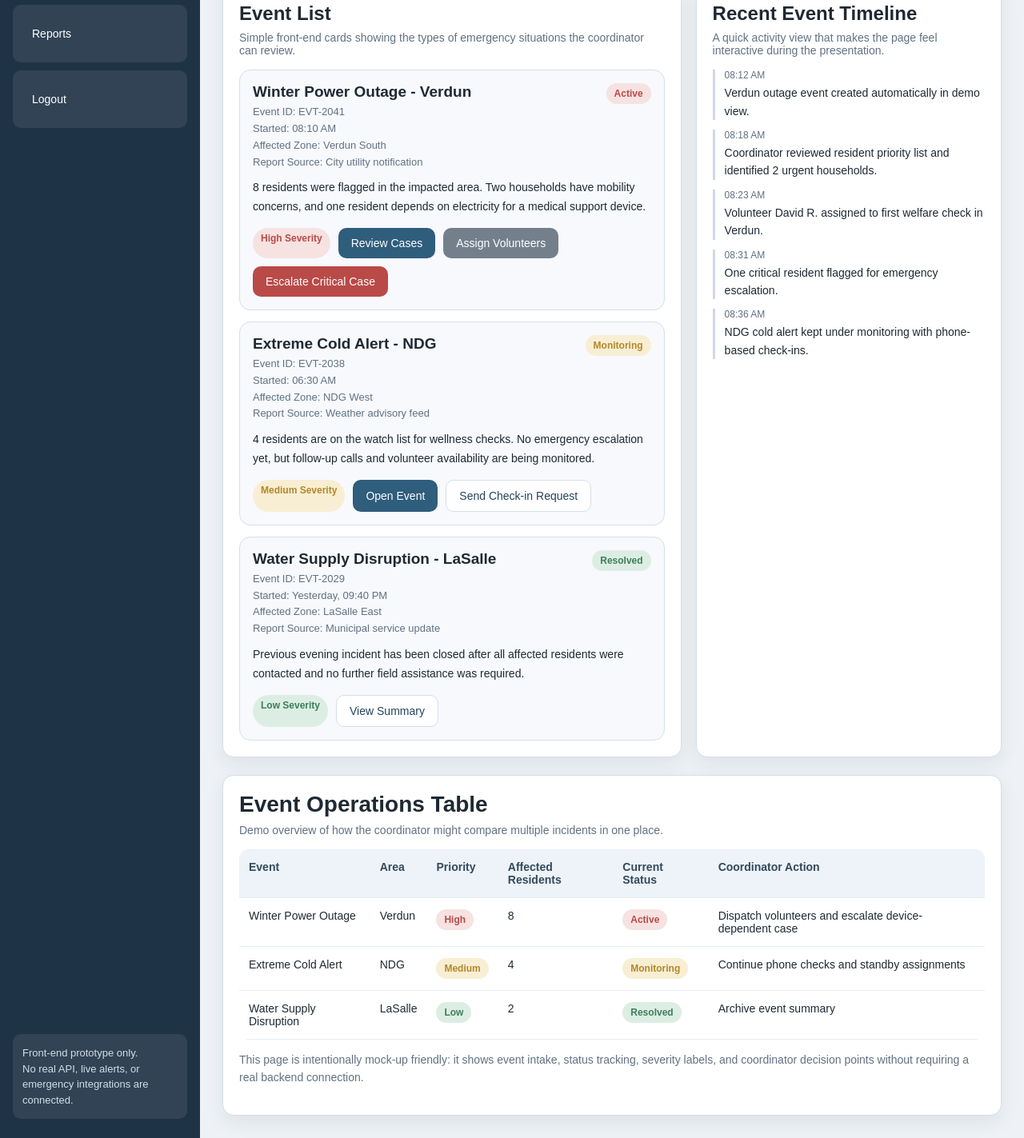
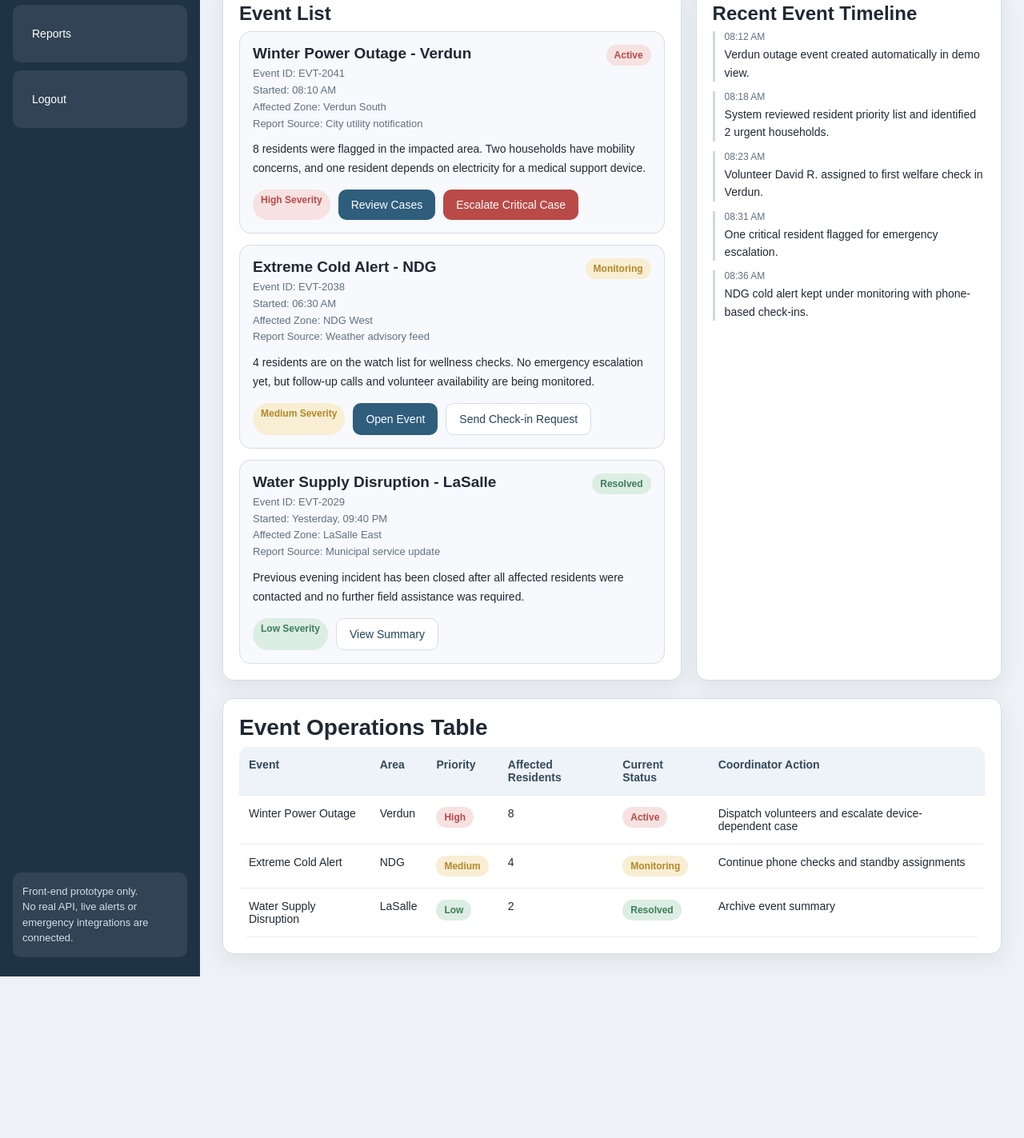
Before and after one commit to Khashi99/dispatch_montreal, a plain HTML site: page coordinator-dashboard/emergency-events.html in a window 1280 px wide. Shown: the part 496-1919 px from the top of the page at 80% size. After the commit the page ends 1717 px from the top, so only its background shows below. Drawn offline with Linux system fonts and the light colour scheme.

Commit message:
Update emergency-events.html

```diff
--- a/coordinator-dashboard/emergency-events.html
+++ b/coordinator-dashboard/emergency-events.html
@@ -478,7 +478,7 @@
 
       <div class="sidebar-footer">
         Front-end prototype only.<br>
-        No real API, live alerts, or emergency integrations are connected.
+        No real API, live alerts or emergency integrations are connected.
       </div>
     </aside>
 
@@ -533,7 +533,6 @@
       <section class="content-grid">
         <div class="panel">
           <h3>Event List</h3>
-          <p class="panel-subtitle">Simple front-end cards showing the types of emergency situations the coordinator can review.</p>
 
           <div class="event-list">
             <div class="event-card">
@@ -556,7 +555,6 @@
               <div class="event-actions">
                 <span class="tag tag-high">High Severity</span>
                 <button class="btn btn-primary">Review Cases</button>
-                <button class="btn btn-secondary">Assign Volunteers</button>
                 <button class="btn btn-danger">Escalate Critical Case</button>
               </div>
             </div>
@@ -612,8 +610,6 @@
 
         <div class="panel">
           <h3>Recent Event Timeline</h3>
-          <p class="panel-subtitle">A quick activity view that makes the page feel interactive during the presentation.</p>
-
           <div class="mini-timeline">
             <div class="timeline-item">
               <div class="timeline-time">08:12 AM</div>
@@ -621,7 +617,7 @@
             </div>
             <div class="timeline-item">
               <div class="timeline-time">08:18 AM</div>
-              <div class="timeline-text">Coordinator reviewed resident priority list and identified 2 urgent households.</div>
+              <div class="timeline-text">System reviewed resident priority list and identified 2 urgent households.</div>
             </div>
             <div class="timeline-item">
               <div class="timeline-time">08:23 AM</div>
@@ -641,7 +637,6 @@
 
       <section class="table-panel">
         <h3>Event Operations Table</h3>
-        <p>Demo overview of how the coordinator might compare multiple incidents in one place.</p>
 
         <table>
           <thead>
@@ -681,11 +676,6 @@
             </tr>
           </tbody>
         </table>
-
-        <p class="foot-note">
-          This page is intentionally mock-up friendly: it shows event intake, status tracking, severity labels,
-          and coordinator decision points without requiring a real backend connection.
-        </p>
       </section>
     </main>
   </div>
```
